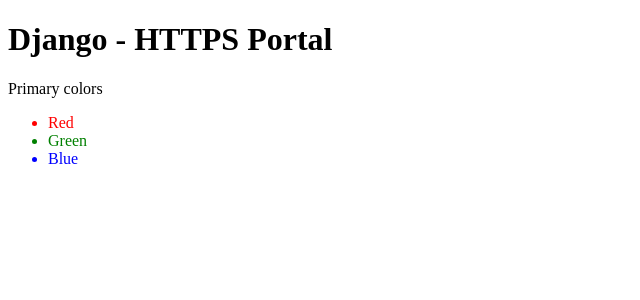
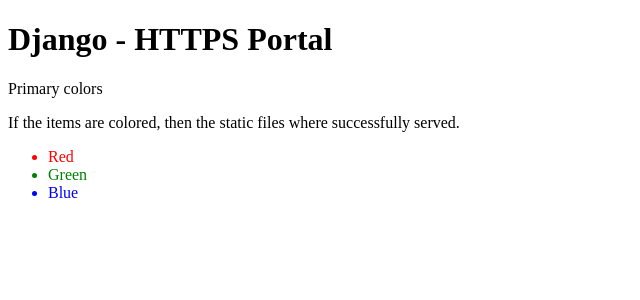
Before and after one commit to yankyhoffman/django-https-portal, a Django app: page / in a window 1280 px wide. Shown: the top 300 px of the page, without its empty margins (0-640 px from the left). Run offline with Django 4.2, Linux system fonts and the light colour scheme.

Commit message:
CS: Explain test

```diff
--- a/src/core/templates/core/index.html
+++ b/src/core/templates/core/index.html
@@ -12,6 +12,9 @@
   <h1>Django - HTTPS Portal</h1>
 
   <p>Primary colors</p>
+
+  <p>If the items are colored, then the static files where successfully served.</p>
+
   <ul>
     <li class="red">Red</li>
     <li class="green">Green</li>
```
